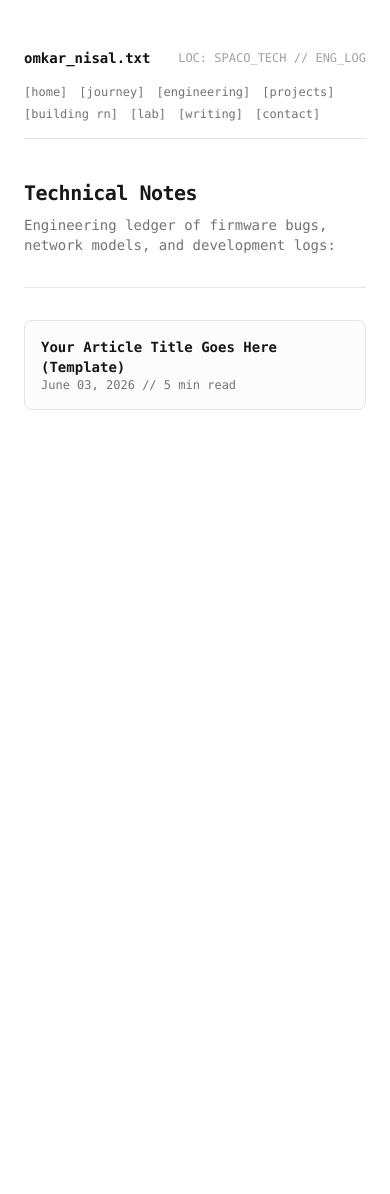
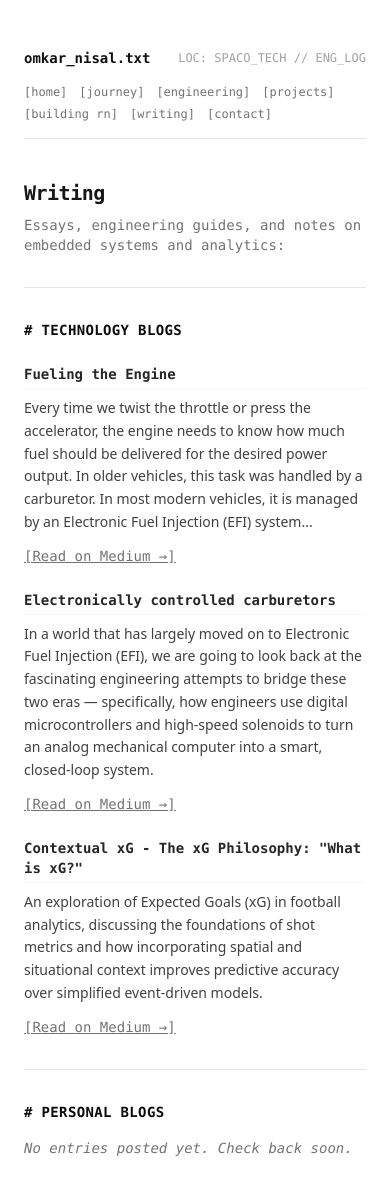
Before and after one commit to omkarnisal/omkarnisal, a Next.js app: page /writing in a window 390 px wide. Shown: the top 1194 px of the page. Before the commit the page ends 844 px from the top, so only its background shows below. Built offline with nearby package versions, Linux system fonts and the light colour scheme.

Commit message:
Remove Lab page and update Writing page with Technology Blogs and Personal Blogs sections

```diff
--- a/src/app/lab/page.tsx
+++ /dev/null
@@ -1,97 +0,0 @@
-import React from 'react';
-
-interface LabCard {
-  title: string;
-  category: string;
-  desc: string;
-  status: 'Planning' | 'Building' | 'Testing' | 'Completed';
-  telemetryRef: string;
-}
-
-const labItems: LabCard[] = [
-  {
-    title: 'ESP32 Wi-Fi Telemetry Node',
-    category: 'ESP32 Experiments',
-    desc: 'Creating low-power deep sleep cycles that gather local temperature and humidity sensor logs, publishing to an MQTT message broker.',
-    status: 'Building',
-    telemetryRef: 'LAB_ESP32_WIFI_01'
-  },
-  {
-    title: 'STM32 RTOS Task Scheduler',
-    category: 'STM32 Experiments',
-    desc: 'Setting up FreeRTOS schedules on a STM32 board. Measuring latency context switches and configuring SPI DMA streams.',
-    status: 'Testing',
-    telemetryRef: 'LAB_STM32_RTOS_02'
-  },
-  {
-    title: 'Raspberry Pi Local Media Ingest',
-    category: 'Raspberry Pi Projects',
-    desc: 'Setting up a central server cluster on Pi nodes that aggregates local device metrics and pushes formatted report logs.',
-    status: 'Completed',
-    telemetryRef: 'LAB_RPI_CLUSTER_03'
-  },
-  {
-    title: 'Anomalous Audio Signal Sorting',
-    category: 'AI Projects',
-    desc: 'Training custom micro-models to classify motor health by evaluating sound waveform anomalies at the machine level.',
-    status: 'Planning',
-    telemetryRef: 'LAB_AUDIO_CLASSIFY_04'
-  },
-  {
-    title: 'Multi-Object Tracking CV Filters',
-    category: 'Computer Vision Tests',
-    desc: 'Writing frame-by-frame tracker components using optical flow and centroid distances to trace conveyor items.',
-    status: 'Testing',
-    telemetryRef: 'LAB_CV_CENTROID_05'
-  },
-  {
-    title: 'Modbus Home Node Hub',
-    category: 'Home Automation',
-    desc: 'Interfacing domestic heat elements and light controllers to a localized dashboard using industrial Modbus loops.',
-    status: 'Building',
-    telemetryRef: 'LAB_DOMESTIC_MODBUS_06'
-  },
-  {
-    title: 'Lightweight TensorRT Inference',
-    category: 'Edge AI Experiments',
-    desc: 'Quantizing convolutional networks to INT8 scales to maximize speed on resource-constrained micro-accelerators.',
-    status: 'Planning',
-    telemetryRef: 'LAB_TRT_QUANT_07'
-  }
-];
-
-export default function LabPage() {
-  return (
-    <div className="space-y-8 py-4 max-w-xl">
-      <section className="space-y-2">
-        <h1 className="text-xl font-bold tracking-tight text-neutral-900">
-          Personal Laboratory
-        </h1>
-        <p className="text-xs text-neutral-500 font-mono">
-          Logs of active firmware experiments, hardware automation, and edge models:
-        </p>
-      </section>
-
-      <hr />
-
-      <section className="space-y-6 font-mono text-xs text-neutral-800">
-        {labItems.map((item) => (
-          <div key={item.title} className="space-y-1.5 border-b border-neutral-100 pb-4 last:border-0 last:pb-0">
-            <div className="flex flex-col md:flex-row md:justify-between md:items-baseline">
-              <span className="font-bold text-neutral-900">{item.title}</span>
-              <span className="text-neutral-400 font-normal shrink-0">[{item.status}]</span>
-            </div>
-
-            <div className="text-[10px] text-neutral-400 uppercase tracking-wider">
-              TAGS: {item.category} // REF: {item.telemetryRef}
-            </div>
-
-            <p className="text-neutral-700 font-sans text-sm leading-relaxed pt-1">
-              {item.desc}
-            </p>
-          </div>
-        ))}
-      </section>
-    </div>
-  );
-}
--- a/src/app/layout.tsx
+++ b/src/app/layout.tsx
@@ -31,7 +31,6 @@ export default function RootLayout({
             <Link href="/engineering" className="hover:text-neutral-900 hover:underline">[engineering]</Link>
             <Link href="/projects" className="hover:text-neutral-900 hover:underline">[projects]</Link>
             <Link href="/building-rn" className="hover:text-neutral-900 hover:underline">[building rn]</Link>
-            <Link href="/lab" className="hover:text-neutral-900 hover:underline">[lab]</Link>
             <Link href="/writing" className="hover:text-neutral-900 hover:underline">[writing]</Link>
             <Link href="/contact" className="hover:text-neutral-900 hover:underline">[contact]</Link>
           </nav>
--- a/src/app/writing/page.tsx
+++ b/src/app/writing/page.tsx
@@ -1,31 +1,26 @@
 import React from 'react';
 
-interface Article {
-  slug: string;
+interface TechArticle {
   title: string;
   excerpt: string;
-  date: string;
-  readTime: string;
-  topic: string;
-  content: string;
+  link: string;
 }
 
-const articles: Article[] = [
+const techArticles: TechArticle[] = [
   {
-    slug: 'template-post-slug',
-    title: 'Your Article Title Goes Here (Template)',
-    excerpt: 'This is a brief summary or excerpt of your article to display on the archive page. Keep it informative.',
-    date: 'June 03, 2026',
-    readTime: '5 min read',
-    topic: 'Embedded Systems',
-    content: `This is the main body paragraph. You can write your post content here.
-
-    Use empty line breaks to separate paragraphs.
-
-    1. List Item Example
-    2. Another List Item Example
-
-    You can copy this block in the code editor to add new posts to the archive.`
+    title: 'Fueling the Engine',
+    link: 'https://medium.com/@vinusomkar/fueling-the-engine-a7427f5dd142',
+    excerpt: 'Every time we twist the throttle or press the accelerator, the engine needs to know how much fuel should be delivered for the desired power output. In older vehicles, this task was handled by a carburetor. In most modern vehicles, it is managed by an Electronic Fuel Injection (EFI) system...'
+  },
+  {
+    title: 'Electronically controlled carburetors',
+    link: 'https://medium.com/@vinusomkar/electronically-controlled-carburetors-091cff0c793c',
+    excerpt: 'In a world that has largely moved on to Electronic Fuel Injection (EFI), we are going to look back at the fascinating engineering attempts to bridge these two eras — specifically, how engineers use digital microcontrollers and high-speed solenoids to turn an analog mechanical computer into a smart, closed-loop system.'
+  },
+  {
+    title: 'Contextual xG - The xG Philosophy: "What is xG?"',
+    link: 'https://medium.com/@vinusomkar',
+    excerpt: 'An exploration of Expected Goals (xG) in football analytics, discussing the foundations of shot metrics and how incorporating spatial and situational context improves predictive accuracy over simplified event-driven models.'
   }
 ];
 
@@ -34,43 +29,57 @@ export default function WritingPage() {
     <div className="space-y-8 py-4 max-w-xl">
       <section className="space-y-2">
         <h1 className="text-xl font-bold tracking-tight text-neutral-900 font-mono">
-          Technical Notes
+          Writing
         </h1>
         <p className="text-sm text-neutral-500 font-mono">
-          Engineering ledger of firmware bugs, network models, and development logs:
+          Essays, engineering guides, and notes on embedded systems and analytics:
         </p>
       </section>
 
       <hr />
 
+      {/* Technology Blogs */}
       <section className="space-y-6">
-        {articles.map((article) => (
-          <details
-            key={article.slug}
-            className="group border border-neutral-200 rounded-lg p-4 bg-neutral-50/50 hover:bg-neutral-50 cursor-pointer block"
-          >
-            <summary className="font-mono text-sm text-neutral-800 list-none flex flex-col md:flex-row md:items-baseline md:justify-between select-none">
-              <span className="font-bold text-sm text-neutral-900 hover:underline group-open:underline block">
-                {article.title}
-              </span>
-              <span className="text-neutral-500 font-normal shrink-0 text-xs font-mono">
-                {article.date} // {article.readTime}
-              </span>
-            </summary>
+        <h2 className="text-sm font-bold font-mono text-neutral-950 uppercase tracking-wide">
+          # Technology Blogs
+        </h2>
 
-            <p className="text-xs italic text-neutral-400 mt-2 font-mono">
-              Category: {article.topic}
-            </p>
+        <div className="space-y-6">
+          {techArticles.map((article, index) => (
+            <div key={index} className="space-y-2 font-mono">
+              <div className="flex justify-between items-baseline border-b border-neutral-100 pb-1">
+                <h3 className="text-sm font-bold text-neutral-800">
+                  {article.title}
+                </h3>
+              </div>
+              <p className="text-sm text-neutral-700 leading-relaxed font-sans">
+                {article.excerpt}
+              </p>
+              <div className="pt-1 text-sm">
+                <a
+                  href={article.link}
+                  target="_blank"
+                  rel="noopener noreferrer"
+                  className="underline text-neutral-500 hover:text-neutral-900"
+                >
+                  [Read on Medium →]
+                </a>
+              </div>
+            </div>
+          ))}
+        </div>
+      </section>
 
-            <p className="text-sm text-neutral-700 mt-3 font-sans leading-relaxed border-t border-neutral-100 pt-3">
-              {article.excerpt}
-            </p>
+      <hr />
 
-            <div className="text-sm text-neutral-800 mt-4 pt-4 border-t border-dashed border-neutral-200 whitespace-pre-line leading-relaxed font-sans">
-              {article.content}
-            </div>
-          </details>
-        ))}
+      {/* Personal Blogs */}
+      <section className="space-y-4">
+        <h2 className="text-sm font-bold font-mono text-neutral-950 uppercase tracking-wide">
+          # Personal Blogs
+        </h2>
+        <p className="text-sm text-neutral-500 italic font-mono">
+          No entries posted yet. Check back soon.
+        </p>
       </section>
     </div>
   );
```
